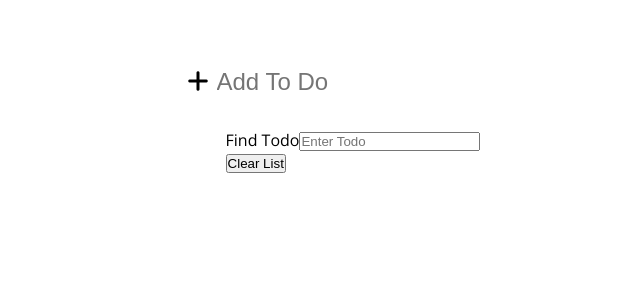
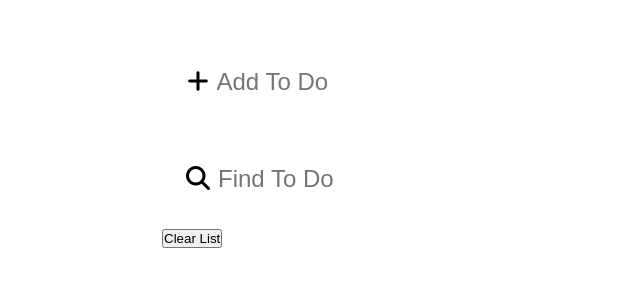
Before and after one commit to yumcoding/first-react-to-do, a React (Create React App) app: page / in a window 1280 px wide. Shown: the top 300 px of the page, without its empty margins (287-927 px from the left). Built offline with nearby package versions, Linux system fonts and the light colour scheme.

Commit message:
style TodoFilter

```diff
--- a/src/components/TodoFilter/TodoFilter.js
+++ b/src/components/TodoFilter/TodoFilter.js
@@ -1,5 +1,5 @@
 import React, { Component } from "react";
-
+import "./todofilter.css";
 class TodoFilter extends Component {
   handleChange = (e) => {
     const { onCreate } = this.props;
@@ -9,15 +9,17 @@ class TodoFilter extends Component {
 
   render() {
     return (
-      <form>
-        <label htmlFor="filter">Find Todo</label>
+      <div className="filter">
+        <span className="filter-icon">
+          <i className="fas fa-search"></i>
+        </span>
         <input
           type="text"
-          className="filter"
-          placeholder="Enter Todo"
+          className="filter-input"
+          placeholder="Find To Do"
           onChange={this.handleChange}
         />
-      </form>
+      </div>
     );
   }
 }
--- a/src/components/TodoFilter/todofilter.css
+++ b/src/components/TodoFilter/todofilter.css
@@ -0,0 +1,21 @@
+.filter {
+  margin: 1.5rem 0;
+  padding: 0.5rem 1rem;
+}
+
+.filter-icon {
+  margin: 0 0.5rem;
+  font-size: 1.5rem;
+}
+
+.filter-input {
+  background: transparent;
+  border: none;
+  border-radius: 0.25rem;
+  font-size: 1.5rem;
+}
+
+.filter-input:focus {
+  outline: 0;
+  border-bottom: 1px solid #dedede;
+}
```
